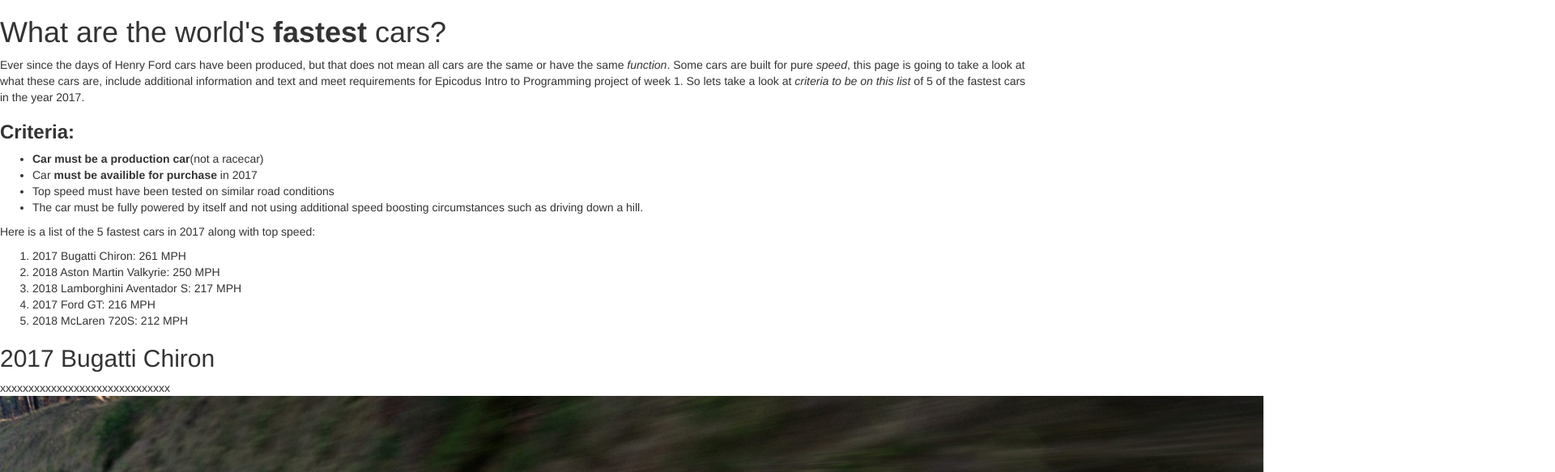
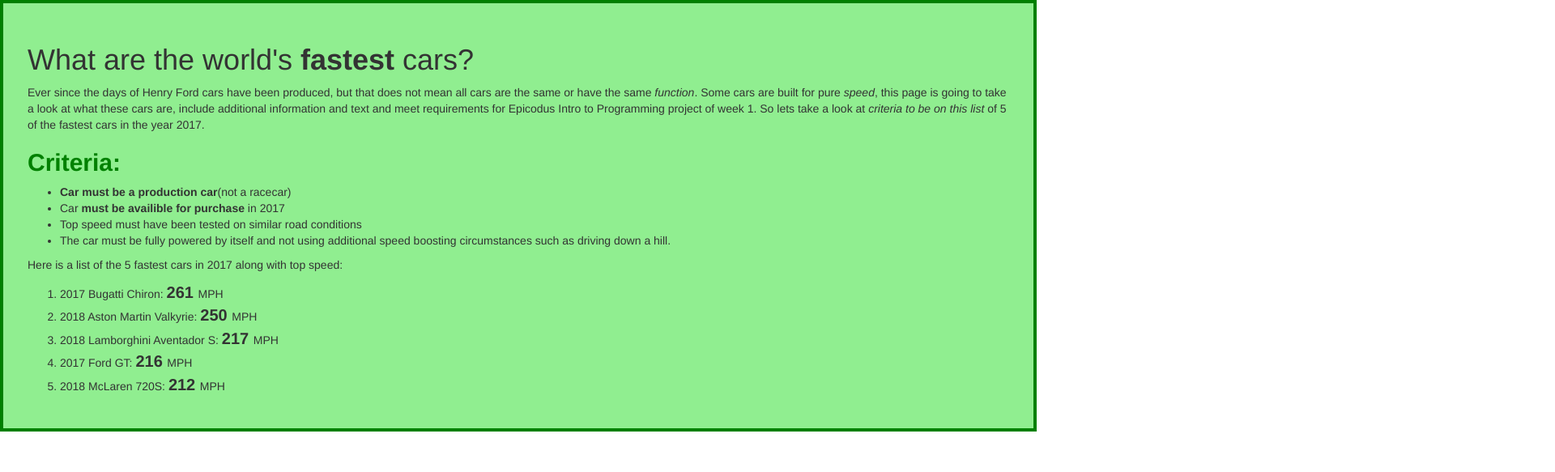
Before and after one commit to bigplans47/portfolio-website, a plain HTML site: page index.html in a window 1280 px wide. Shown: the top 583 px of the page at 81% size, 1920 px wide, since content can reach past the window. Drawn offline with Linux system fonts and the light colour scheme.

Commit message:
add about author page and float box in bottom with custom padding and margin

```diff
--- a/css/style.css
+++ b/css/style.css
@@ -0,0 +1,37 @@
+.intro {
+  padding: 30px;
+  border: 4px solid green;
+  background-color: lightgreen;
+}
+
+.carinfo {
+  color: silver;
+  padding: 40px;
+
+
+
+
+
+
+}
+
+.carinfo h2 {
+  color: red;
+}
+
+h2 {
+  color: green;
+}
+
+.carspeed {
+  font-size: 20px;
+  font-weight: bolder;
+}
+
+.sidebar {
+  float: left;
+  boarder: 4px yellow;
+  background-color: lightgreen;
+  padding: 10px;
+  margin: 10px;
+}
--- a/index.html
+++ b/index.html
@@ -6,9 +6,10 @@
     <title>World's Fastest Cars</title>
   </head>
   <body>
+    <div class="intro">
     <h1>What are the world's <strong>fastest</strong> cars?</h1>
     <p>Ever since the days of Henry Ford cars have been produced, but that does not mean all cars are the same or have the same <em>function</em>. Some cars are built for pure <em>speed</em>, this page is going to take a look at what these cars are, include additional information and text and meet requirements for Epicodus Intro to Programming project of week 1. So lets take a look at <em>criteria to be on this list</em> of 5 of the fastest cars in the year 2017.</p>
-    <h3><strong>Criteria:</strong></h3>
+    <h2><strong>Criteria:</strong></h2>
     <ul>
       <li><strong>Car must be a production car</strong>(not a racecar)</li>
       <li>Car <strong>must be availible for purchase</strong> in 2017</li>
@@ -17,12 +18,14 @@
     </ul>
     <p>Here is a list of the 5 fastest cars in 2017 along with top speed:</p>
     <ol>
-      <li>2017 Bugatti Chiron: 261 MPH</li>
-      <li>2018 Aston Martin Valkyrie: 250 MPH</li>
-      <li>2018 Lamborghini Aventador S: 217 MPH</li>
-      <li>2017 Ford GT: 216 MPH</li>
-      <li>2018 McLaren 720S: 212 MPH</li>
+      <li>2017 Bugatti Chiron: <span class="carspeed">261 </span>MPH</li>
+      <li>2018 Aston Martin Valkyrie: <span class="carspeed">250 </span>MPH</li>
+      <li>2018 Lamborghini Aventador S: <span class="carspeed">217 </span>MPH</li>
+      <li>2017 Ford GT: <span class="carspeed">216 </span>MPH</li>
+      <li>2018 McLaren 720S: <span class="carspeed">212 </span>MPH</li>
     </ol>
+    </div>
+    <div class="carinfo">
     <h2>2017 Bugatti Chiron</h2>
     <p>xxxxxxxxxxxxxxxxxxxxxxxxxxxxxx <img src="img/chiron.jpg" alt="Chiron"> Link to <a href="http://www.bugatti.com/chiron/">Manufacturer's Car Website</a></p>
     <h2>Aston Martin Valkyrie</h2>
@@ -34,5 +37,10 @@
     <h2>McLaren 720S</h2>
     <p>xxxxxxxxxxxxxxxxxxxxxxxxxxxxxxxxx  <img src="img/720s.jpg" alt="720s"> Link to <a href="http://cars.mclaren.com/super-series/720s">Manufacturer's Car Website</a></p>
     <h3>In conclusion these cars are very fast. Thanks to info provider http://www.thedrive.com/new-cars/9838/the-top-10-fastest-cars-in-the-world-2017</h3>
+    </div>
+    <div class="sidebar">
+      <h3>Click <a href="author.html">here</a> to learn about the author</h3>
+      <h3>Visit the Chiron website <a href="http://www.bugatti.com/chiron/">here</a></h3>
+    </div>
   </body>
 </html>
```
Also changed, not shown: author.html (added, +1 -0 lines).
